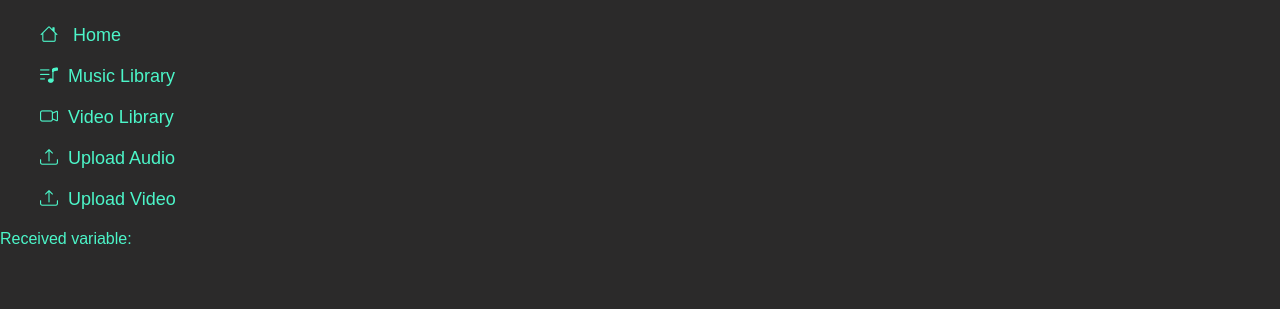
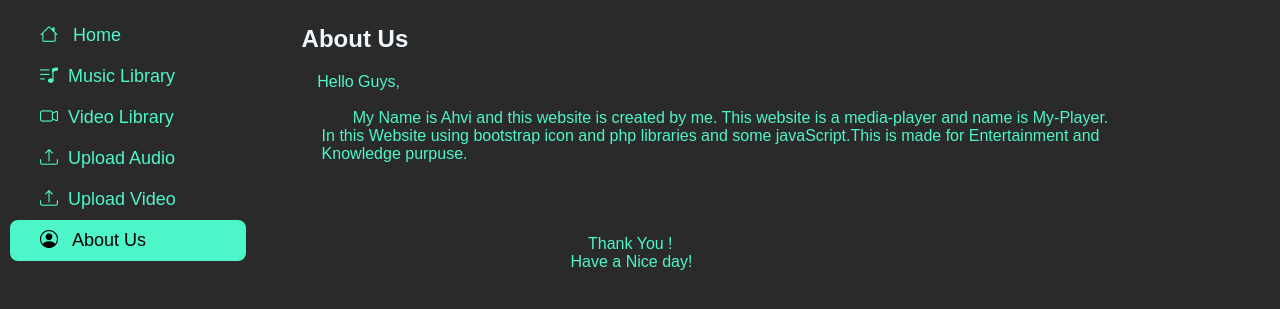
Before and after one commit to ahviky02/Media-Player, a PHP site: page /about.php in a window 1280 px wide. Shown: the top 309 px of the page. Run offline with PHP 8.4, Linux system fonts and the light colour scheme; data that the repository does not hold is empty; a stand-in replaces the project's code that opens the database connection.

Commit message:
about us page add

```diff
--- a/about.php
+++ b/about.php
@@ -1,58 +1,36 @@
 <?php
 include('header.php');
 ?>
+<div class="part-1">
 
-<div class="row">
-    <div>
     <?php
     // Define the active page variable based on the current page
     $active_page = basename($_SERVER['PHP_SELF'], ".php");
     // Include the navbar.php file
     include('side-bar.php');
     ?>
+
 </div>
 
-    <div class="main-content col-md-9 col-sm-7">
-        <script src="https://ajax.googleapis.com/ajax/libs/jquery/3.6.0/jquery.min.js"></script>
+<div class="part-2">
 
-        <script>
-        // JavaScript variable
-        var myVariable = "Hello PHP!";
+    <h2>About Us</h2>
 
-        // Make an Ajax request
-        $.ajax({
-            url: 'about.php', // Replace with the actual path to your PHP script
-            type: 'POST',
-            data: {
-                myVariable: myVariable
-            },
-            success: function(response) {
-                // Handle the response from PHP
-                console.log(response);
-            },
-            error: function(xhr, status, error) {
-                // Handle error
-                console.log(error);
-            }
-        });
-        </script>
+    <p>
+    <pre>
+        Hello Guys,
 
-
-
-        <?php
-        // Retrieve the variable from the Ajax request
-        $myVariable = $_POST['myVariable'];
-
-        // Use the variable in your PHP code
-        echo "Received variable: " . $myVariable;
-        ?>
+                My Name is Ahvi and this website is created by me. This website is a media-player and name is My-Player.
+         In this Website using bootstrap icon and php libraries and some javaScript.This is made for Entertainment and
+         Knowledge purpuse.
 
 
 
 
+                                                                     <h7>Thank You !
+                                                                 Have a Nice day!</h7>
+        </pre>
+
+    </p>
+
 </div>
-</div>
-
-</body>
-
-</html>
--- a/side-bar.php
+++ b/side-bar.php
@@ -1,39 +1,46 @@
 <div class="side-bar">
     <ul>
-        <li class="nav-item"><a href="index.php" <?php if ($active_page === 'index') {
-                                                        echo
-                                                        'class="nav-link active"';
-                                                    } else {
-                                                        echo 'class="nav-link link-dark"';
-                                                    }  ?>><i class="bi bi-house pr-2"></i> Home</a></li>
+        <li><a href="index.php" <?php if ($active_page === 'index') {
+                                    echo
+                                    'class="active"';
+                                } else {
+                                    echo 'class="link-dark"';
+                                }  ?>><i class="bi bi-house pr-2"></i> Home</a></li>
 
         <li><a href="music.php" <?php if ($active_page === 'music') {
                                     echo
-                                    'class="nav-link active"';
+                                    'class="active"';
                                 } else {
-                                    echo 'class="nav-link link-dark"';
+                                    echo 'class="link-dark"';
                                 } ?>><i class="bi bi-music-note-list pr-2"></i></i>Music Library</a></li>
 
         <li><a href="video.php" <?php if ($active_page === 'video') {
                                     echo
-                                    'class="nav-link active"';
+                                    'class="active"';
                                 } else {
-                                    echo 'class="nav-link link-dark"';
+                                    echo 'class="link-dark"';
                                 } ?>><i class="bi bi-camera-video pr-2"></i>Video Library</a></li>
 
         <li><a href="upload.php" <?php if ($active_page === 'upload') {
                                         echo
-                                        'class="nav-link active"';
+                                        'class="active"';
                                     } else {
-                                        echo 'class="nav-link link-dark"';
+                                        echo 'class="link-dark"';
                                     } ?>><i class="bi bi-upload pr-2"></i>Upload Audio</a></li>
 
         <li><a href="upload-video.php" <?php if ($active_page === 'upload-video') {
                                             echo
-                                            'class="nav-link active"';
+                                            'class="active"';
                                         } else {
-                                            echo 'class="nav-link link-dark"';
+                                            echo 'class="link-dark"';
                                         } ?>><i class="bi bi-upload pr-2"></i>Upload Video</a></li>
+
+        <li><a href="about.php" <?php if ($active_page === 'about') {
+                                    echo
+                                    'class="active"';
+                                } else {
+                                    echo 'class="link-dark"';
+                                }  ?>><i class="bi bi-person-circle"></i> About Us</a></li>
 
     </ul>
 </div>
```
Also changed, not shown: 1 other file. Lines whose indentation alone changed are shown as unchanged.
